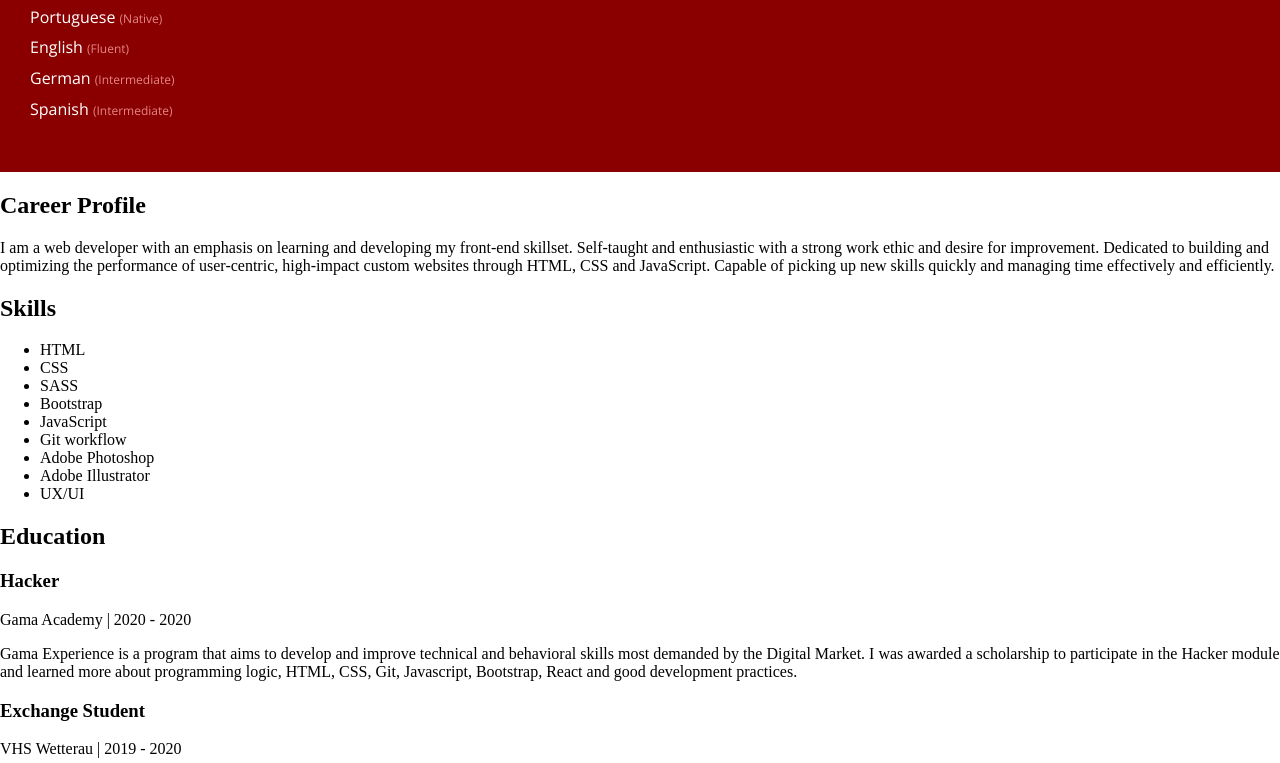
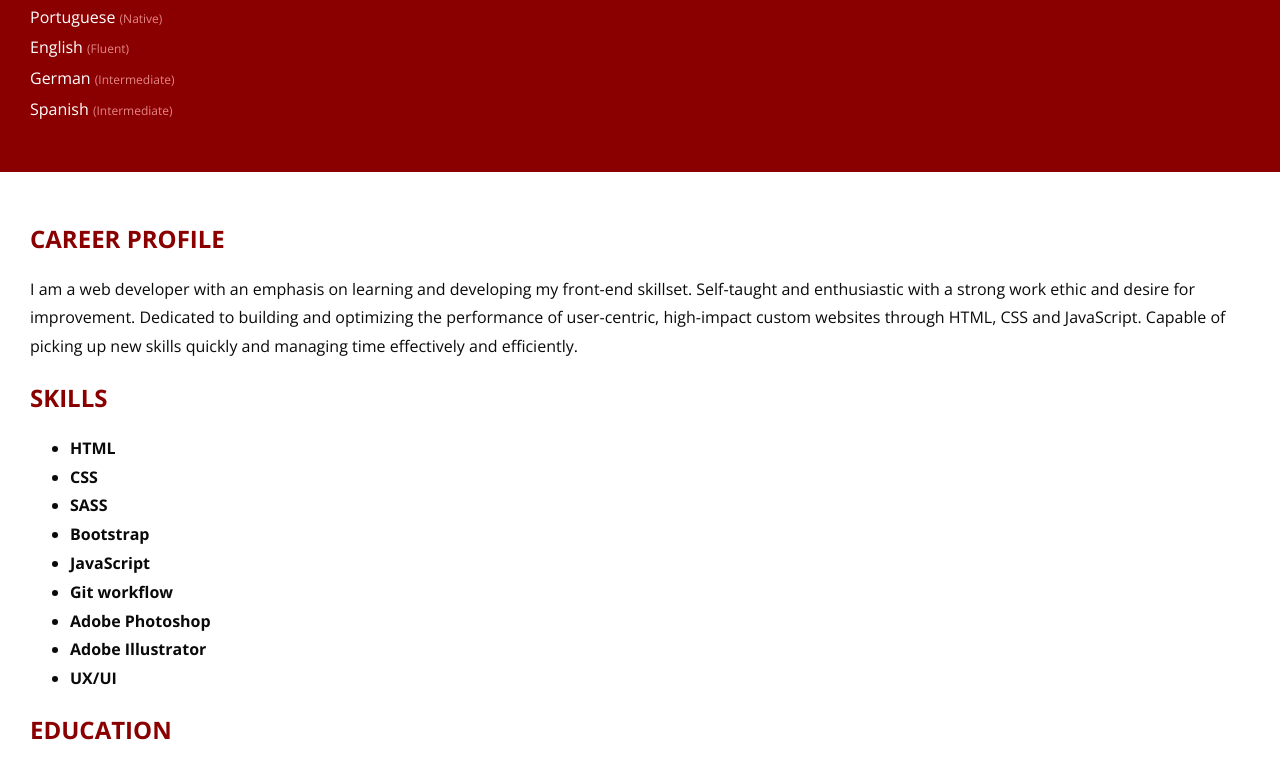
Before and after one commit to marianadacunha/cv, a plain HTML site: page index.html in a window 1280 px wide. Shown: the part 515-1278 px from the top of the page. Drawn offline with nearby package versions, Linux system fonts and the light colour scheme.

Commit message:
finish whole layout

```diff
--- a/css/main.scss
+++ b/css/main.scss
@@ -16,7 +16,9 @@ $colors: (
     bg: rgb(235, 235, 235),
     shadow:rgb(214, 214, 214),
     subtitle: rgb(255, 217, 217),
-    red:rgb(138, 0, 0),
+    red: rgb(138, 0, 0),
+    primary-text: rgb(10, 10, 10),
+    secondary-text: rgb(110, 110, 110),
     span:rgb(230, 134, 134)
 );
 
@@ -91,4 +93,44 @@ main {
             margin: 50px 0px 0px 0px;
         }
     }
+
+    .left-column {
+        background-color: color(white);
+        padding: 30px;
+
+        h2 {
+            font-family: $font-stack;
+            font-weight: bolder;
+            text-transform: uppercase;
+            color: color(red);
+        }
+
+        h3 {
+            font-family: $font-stack;
+            color: color(primary-text);
+            margin: 0px 0px 5px 0px;
+        }
+
+        span {
+            font-family: $font-stack;
+            text-transform: uppercase;
+            color: color(secondary-text);
+            font-size: 13px;
+        }
+
+        p {
+            font-family: $font-stack;
+            line-height: 1.8em;
+            color: color(primary-text);
+        }
+
+        ul {
+            li {
+            font-family: $font-stack;
+            line-height: 1.8em;
+            color: color(primary-text);
+            font-weight: 700;
+            }
+        }
+    }
 }
```
Also changed, not shown: css/main.css.
